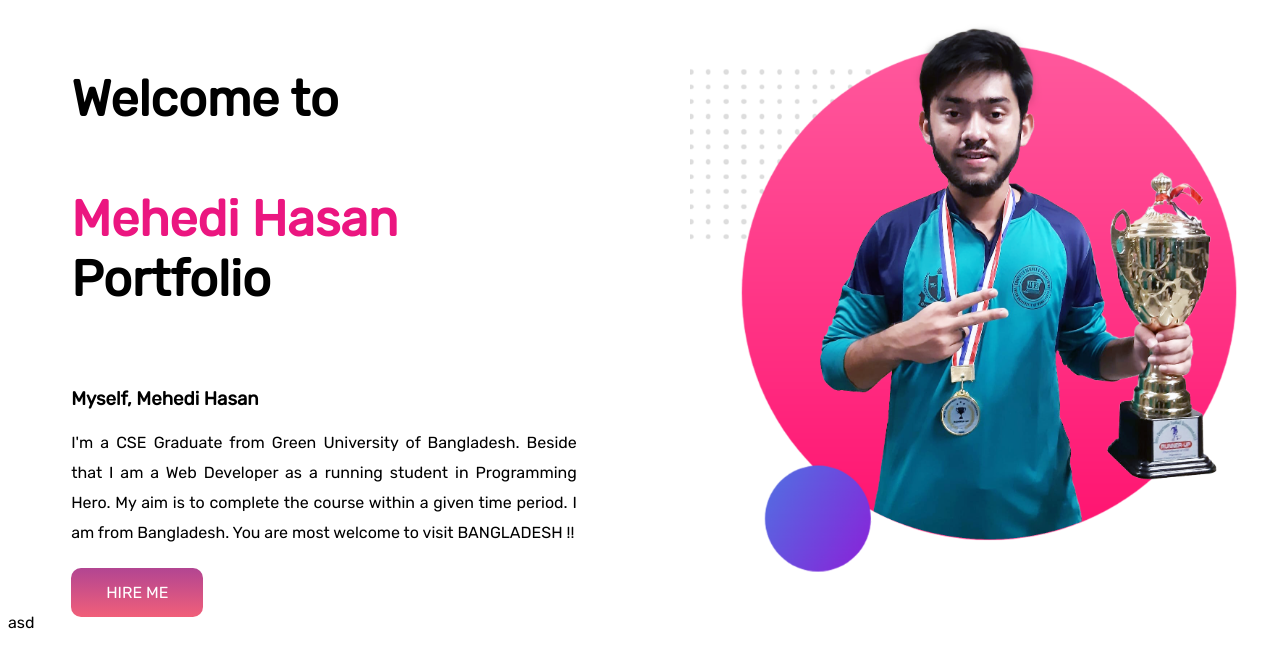
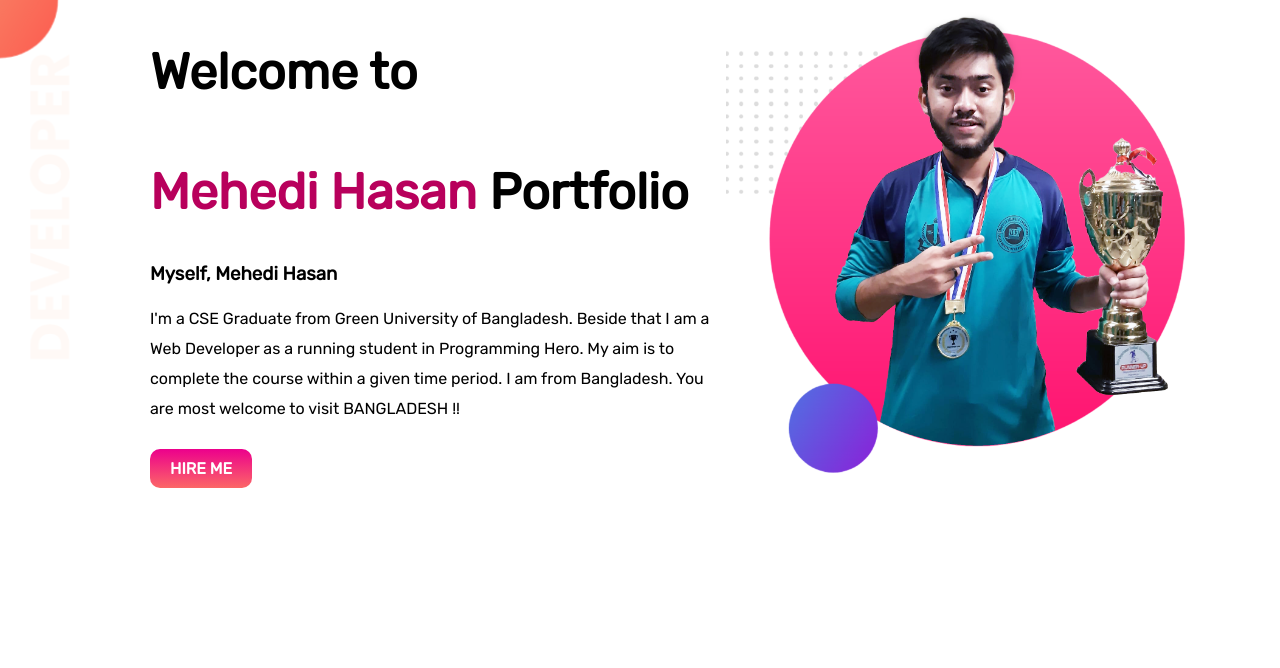
Before and after one commit to mhrifat9/mhr-portfolio, a plain HTML site: page index.html in a window 1280 px wide. Drawn offline with Linux system fonts and the light colour scheme.

Commit message:
update values

```diff
--- a/index.html
+++ b/index.html
@@ -11,21 +11,24 @@
     <title>My Portfolio</title>
 </head>
 <body>
+    <section class="intro">
 
-    <section id="intro">
         <div class="info-left">
-            <img src="images/" alt="">
-            <h1>Welcome to <br><br><span>Mehedi Hasan</span> Portfolio</h1><br>
+            <h1>Welcome to <br><br><span>Mehedi Hasan</span> Portfolio</h1>
+
             <h3>Myself, Mehedi Hasan</h3>
+
             <p>I'm a CSE Graduate from Green University of Bangladesh. Beside that I am a Web Developer as a running student in Programming Hero. My aim is to complete the course within a given time period. I am from Bangladesh. You are most welcome to visit BANGLADESH !!</p><br>
+
             <a id="hireme-button" target="_blank" href="https://www.linkedin.com/public-profile/settings?trk=d_flagship3_profile_self_view_public_profile">HIRE ME</a>
         </div>
 
         <div class="info-right">
+
             <img src="images/trophy.png" alt="Trophy Holding">
 
         </div>
-    </section> asd
 
+    </section>
 </body>
 </html>
--- a/style.css
+++ b/style.css
@@ -1,47 +1,49 @@
 body{
     font-family: 'Rubik', sans-serif;
+    margin: 0;
+    padding: 0;
 }
 
-#intro{
+.intro{
     display: flex;
+}
+
+
+/*--------------Left Portion-------------*/
+.info-left{
+    width: 50%;
+    padding-left: 150px;
+    background-image: url(images/top-banner.png);
+    background-repeat: no-repeat;
+}
+.info-left h1{
+    font-size: 50px;
+}
+span{
+    color: rgb(184, 0, 92);
+}
+
+.info-left p{
+    line-height: 30px;
+}
+
+.info-left a{
+    text-decoration: none;
+    background-image: linear-gradient(#ec008c,#fc6767);
+    font-weight: 600;
+    padding: 10px 20px;
+    border-radius: 10px;
+    color: white;
 
 }
 
-.info-left h1{
-    font-size: 50px;
-}
 
-.info-left{
-    width: 40%;
-    padding-left: 5%;
-
-}
-.info-left p{
-    text-align: justify;
-    line-height: 30px;
+/*--------------Right Portion-------------*/
+.info-right{
+    width: 50%;
 
 }
 
 .info-right img{
-    width:120%;
-    padding-left: 100px;
-
+    width: 90%;
 }
-.info-right{
-    width: 40%;
-
-}
-span{
-    color: rgb(235, 22, 128);
-}
-
-#hireme-button{
-    text-decoration: none;
-    background-image: linear-gradient(#B24592,#F15F79);
-    padding: 15px 35px;
-    color: white;
-    font-weight: 500;
-    border-radius: 10px;
-
-
-}
```
